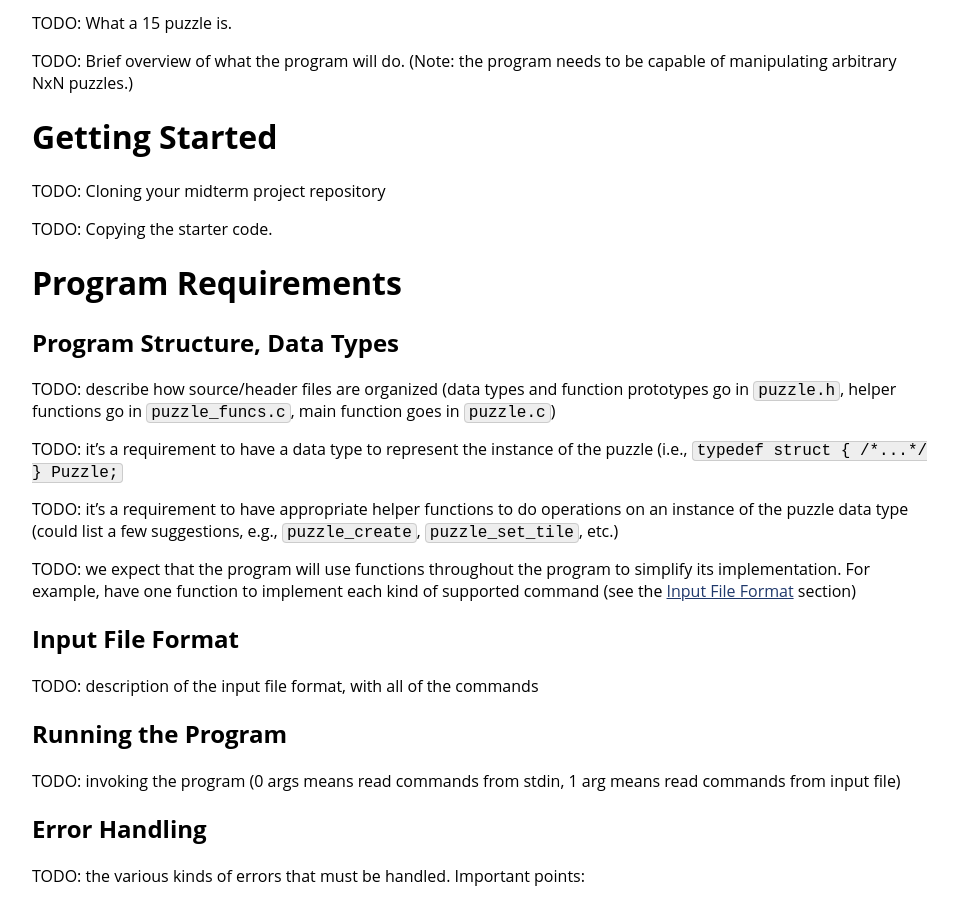
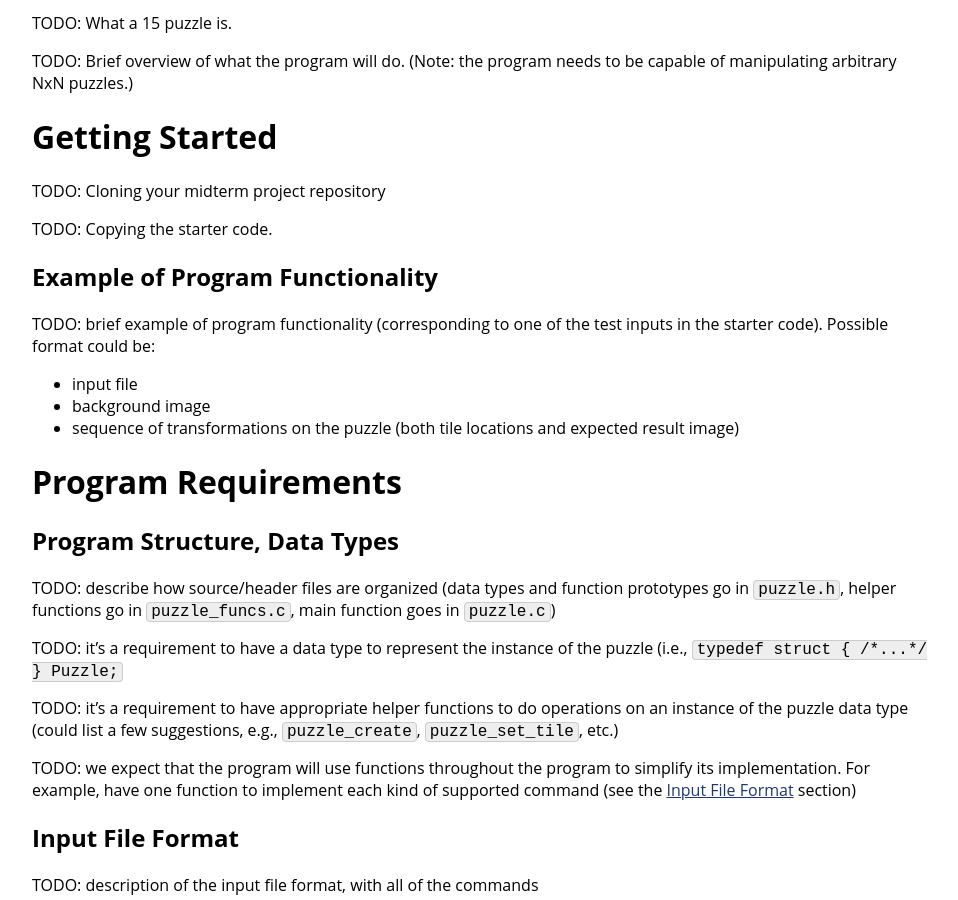
Before and after one commit to vivek-booshan/cs220-sp23, a Jekyll site: the page built from assign/midterm.md, in a window 1280 px wide and 900 px high, scrolled down 443 px. Shown: the whole window, without its empty margins (160-1118 px from the left). Built offline with Jekyll 4.4.1, drawn with Linux system fonts in a browser that asks for light colours.

Commit message:
should have brief walkthrough of program functionality

```diff
--- a/assign/midterm.md
+++ b/assign/midterm.md
@@ -28,6 +28,16 @@ be capable of manipulating arbitrary NxN puzzles.)
 TODO: Cloning your midterm project repository
 
 TODO: Copying the starter code.
+
+## Example of Program Functionality
+
+TODO: brief example of program functionality (corresponding to one of
+the test inputs in the starter code). Possible format could be:
+
+* input file
+* background image
+* sequence of transformations on the puzzle (both tile locations
+  and expected result image)
 
 # Program Requirements
 
```
